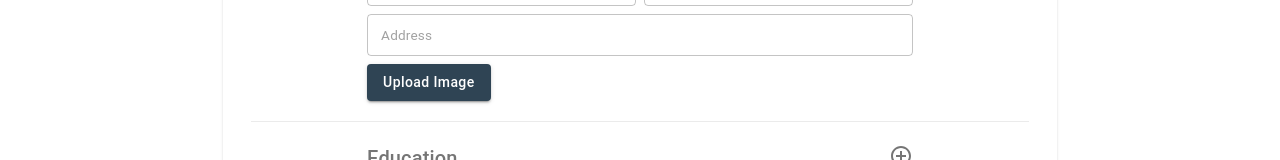
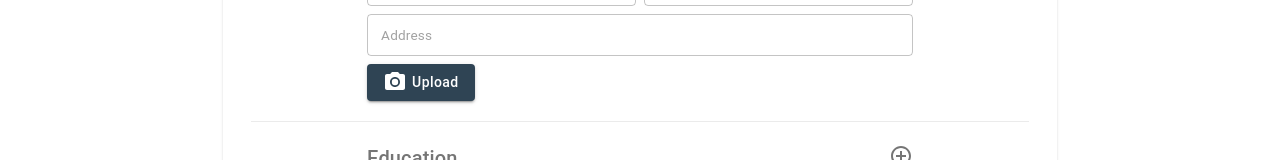
Before and after one commit to waqqasiq/resume-gen, a React (Create React App) app: page / in a window 1280 px wide. Shown: the part 152-312 px from the top of the page. Built offline with nearby package versions, Linux system fonts and the light colour scheme.

Commit message:
upload image icon added

```diff
--- a/src/home.js
+++ b/src/home.js
@@ -32,7 +32,7 @@ import Snackbar from '@material-ui/core/Snackbar';
 import Divider from '@material-ui/core/Divider';
 import AddCircleOutlineIcon from '@material-ui/icons/AddCircleOutline';
 import AddCircleIcon from '@material-ui/icons/AddCircle';
-
+import PhotoCameraIcon from '@material-ui/icons/PhotoCamera';
 
 const dataObject = {
     "name": "Name",
@@ -361,7 +361,7 @@ function Home(props) {
                                 />
                                 <label htmlFor="contained-button-file">
                                     <Button variant="contained" style={{ backgroundColor: '#2F4454', color: '#FFF', marginRight: '5px', textTransform: 'capitalize' }} component="span">
-                                        {'Upload' + '\u00A0' + 'Image'}
+                                        <PhotoCameraIcon style={{marginRight:'5px'}}/>{'Upload'}
                                     </Button>
                                 </label>
                                 <Typography variant="body2" style={{ maxWidth: '40%', fontSize: '0.75em', textOverflow: 'ellipsis', whiteSpace: 'nowrap', overflow: 'hidden' }}>{file.name}</Typography>
```
